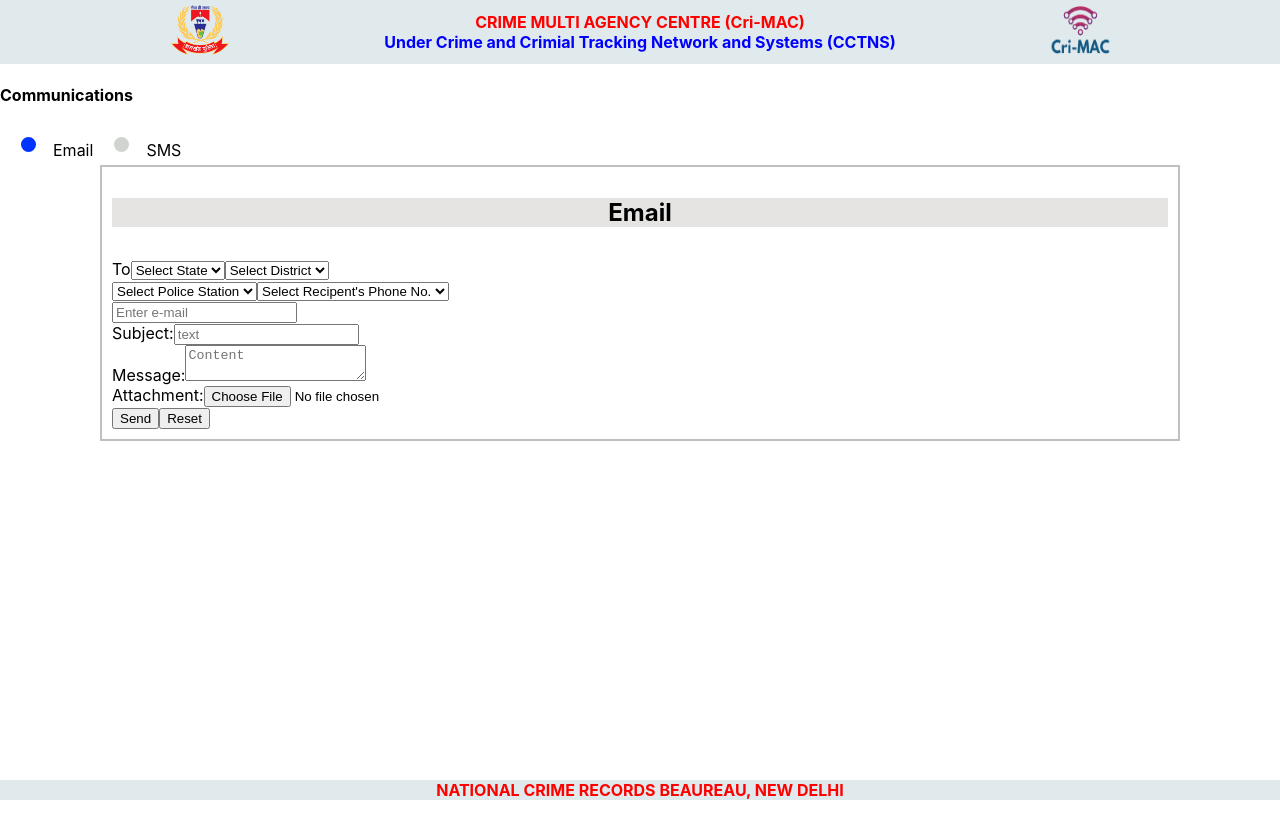
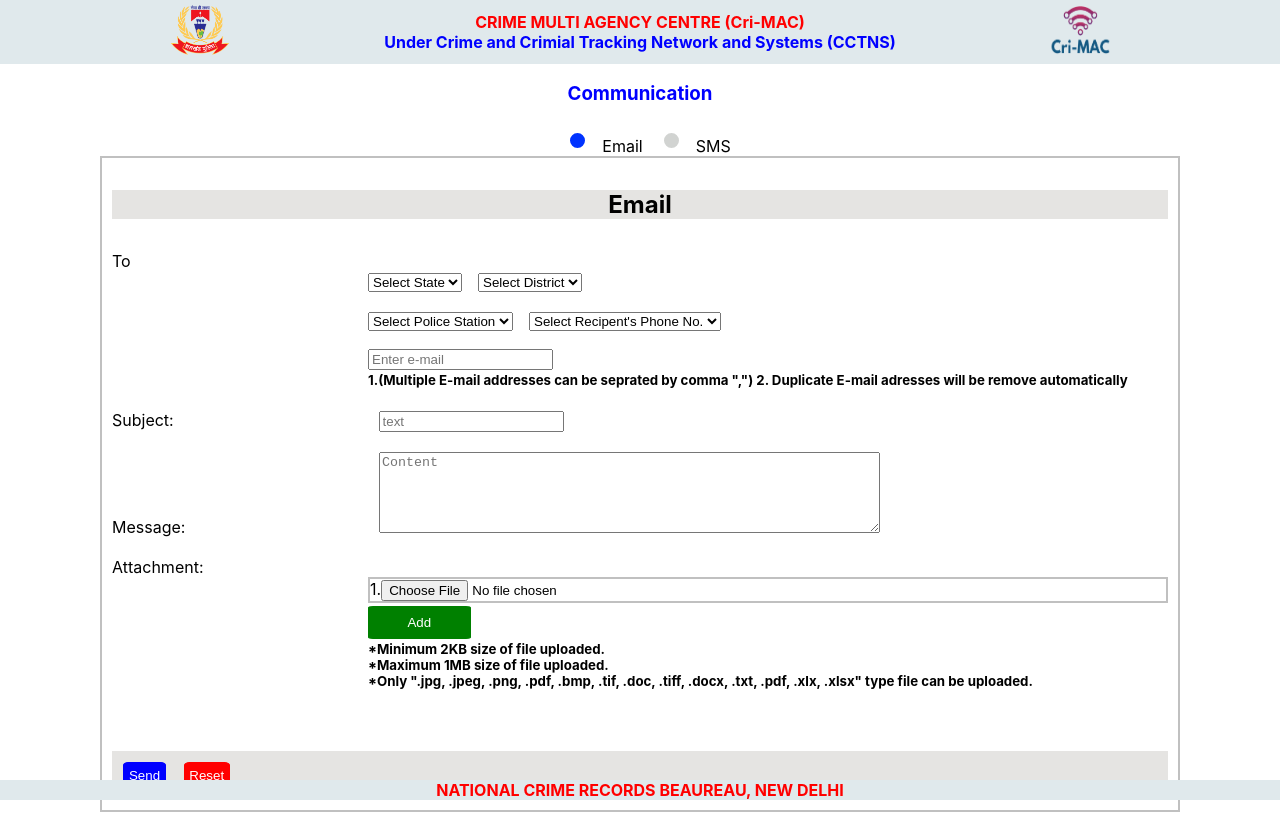
Before and after one commit to PraveenPandey987/Cri-Mac, a React (Create React App) app: page /Communications in a window 1280 px wide. Built offline with nearby package versions, Linux system fonts and the light colour scheme.

Commit message:
styling done

```diff
--- a/src/pages/Communications.js
+++ b/src/pages/Communications.js
@@ -47,10 +47,50 @@
 
   };
 
+  const [fileInputs, setFileInputs] = useState([<input key={0} type="file" name="fileToUpload[]" onChange={handleEmailChange} />]);
+  const allowedFileTypes = [
+    '.jpg', '.jpeg', '.png', '.pdf', '.bmp', '.tif', '.doc', '.tiff', '.docx', '.txt', '.pdf', '.xlx', '.xlsx'
+  ];
+
+  const addFileInput = () => {
+    const newInputKey = fileInputs.length;
+    const newFileInput = <input key={newInputKey} type="file" name="fileToUpload[]" onChange={handleEmailChange}/>;
+    setFileInputs([...fileInputs, newFileInput]);
+  };
+
+  const handleFileChange = (event) => {
+    const file = event.target.files[0];
+
+    if (file) {
+      const fileSizeInBytes = file.size;
+      const minSize = 2 * 1024;
+      const maxSize = 1024 * 1024;
+
+      if (fileSizeInBytes < minSize) {
+        alert('File is too small. Minimum size is 2KB.');
+        event.target.value = '';
+      } else if (fileSizeInBytes > maxSize) {
+        alert('File is too large. Maximum size is 1MB.');
+        event.target.value = '';
+      } else if (!allowedFileTypes.includes(file.name.split('.').pop().toLowerCase())) {
+        alert('Invalid file type. Allowed types are: .jpg, .jpeg, .png, .pdf, .bmp, .tif, .doc, .tiff, .docx, .txt, .pdf, .xlx, .xlsx');
+        event.target.value = '';
+      }
+    }
+  }
   return (
     <div>
-      <h4>Communications</h4>
-      <div>
+      <h3 style={{
+              marginLeft:"0rem",
+              marginTop:"1.1rem",
+              color:"blue",
+              textAlign:"center"
+              }}>Communication</h3>
+      <div style={{
+              marginLeft:"0rem",
+              marginTop:"1.1rem",
+              textAlign:"center"
+              }}>
         <label>
           <input
             type="radio"
@@ -73,7 +113,7 @@
         </label>
        </div >
        <div style={{
-      margin: '5px 100px 5px 100px',
+      margin: '0px 100px 5px 100px',
       padding:'0px 10px 10px 10px',
       border: '2px solid #C0C0C0'
     }}>
@@ -86,8 +126,14 @@
               background:'#E5E4E2'
             }}>Email</h4>
           <div>
-           <label>To</label>
-            <select name="state" onChange={handleEmailChange} required>
+           <label style={{
+              marginTop:"2rem"
+              }}>To</label>
+              <div style={{
+              marginLeft:"16rem",
+              marginTop:"0rem"
+              }}>
+            <select name="state" onChange={handleEmailChange} required style={{marginRight:"1rem"}}>
 
               <option value="">Select State</option>
             </select>
@@ -96,21 +142,28 @@
 
               <option value="">Select District</option>
             </select>
-            <div>
-            <select name="policeStation" onChange={handleSmsChange} required>
+            </div>
+            <div style={{
+              marginLeft:"16rem",
+              marginTop:"1.1rem"
+              }}>
+            <select name="policeStation" onChange={handleSmsChange} required style={{marginRight:"1rem"}}>
 
               <option value="">Select Police Station</option>
             </select>
             <select name="phoneNo." onChange={handleSmsChange} required>
 
-              <option value="">Select Recipent's Phone No.</option>
+              <option value="" style={{marginLeft:"30rem"}}>Select Recipent's Phone No.</option>
             </select>
 
             </div>
 
           </div>
 
-          <div>
+          <div style={{
+              marginLeft:"16rem",
+              marginTop:"1.1rem"
+              }}>
 
             <input
               type="email"
@@ -120,9 +173,12 @@
               onChange={handleEmailChange}
               required
             />
+            <h5 style={{marginTop:"0.1rem"}}>1.(Multiple E-mail addresses can be seprated by comma ",") 2. Duplicate E-mail adresses will be remove automatically</h5>
           </div>
           <div>
-            <label>Subject:</label>
+            <label style={{
+              marginRight:"12.8rem"
+              }}>Subject:</label>
             <input
               type="text"
               name="subject"
@@ -131,28 +187,87 @@
               onChange={handleEmailChange}
               required
             />
-          </div>
+          </div><br/>
           <div>
-            <label>Message:</label>
+            <label style={{
+              marginRight:"12.1rem",
+              marginBottom:"5rem",
+              }}>Message:</label>
             <textarea
+
               name="message"
               value={emailState.message}
               placeholder='Content'
+              rows={5}
+              cols={60}
               onChange={handleEmailChange}
+
               required
             ></textarea>
-          </div>
+          </div><br/>
           <div>
             <label>Attachment:</label>
-            <input
-              type="file"
-              accept=".jpg, .jpeg, .png, .pdf, .bmp, .tif, .doc, .tiff, .docx, .txt, .pdf, .xlx, .xlsx"
-              onChange={handleEmailAttachmentChange}
-            />
+            <div style={{
+              marginLeft:"16rem",
+
+            }}>
+              <form action="upload.php" method="post" encType="multipart/form-data">
+                <div id="fileInputs" >
+                  {fileInputs.map((input, index) => (
+                    <div key={index} style={{
+                      border:"2px solid #C0C0C0 ",
+                      borderBlockEndWidth:"30%",
+                    padding:"0.4 0.4 0.2 0.2"}}>
+                      {index+1}.{input}
+
+                    </div>
+
+                  ))}
+                </div>
+                <button type="button" onClick={addFileInput} style={{
+                  color:"white",
+                  marginTop:"0.2rem",
+                  background:"green",
+                  border:"1px solid green",
+                  borderRadius:"5%",
+                  padding:"0.5rem 2.4rem"
+                }}>Add </button>
+
+              </form>
+            </div>
+
+            <h5 style={{
+              marginLeft:"16rem",
+              marginTop:"0.1rem"}}>*Minimum 2KB size of file uploaded.<br/>
+              *Maximum 1MB size of file uploaded.<br/>
+              *Only ".jpg, .jpeg, .png, .pdf, .bmp, .tif, .doc, .tiff, .docx, .txt, .pdf, .xlx, .xlsx" type file can be uploaded.
+            </h5>
           </div>
-          <div>
-            <button type="submit">Send </button>
-            <button type='reset'>Reset</button>
+          <br/><br/>
+          <div style={{
+              marginBottom:"0",
+              padding:"0.7rem",
+              background:'#E5E4E2',
+
+            }}>
+            <button type="submit" style={{
+              background:"blue",
+              color:"white",
+              textDecorationColor:"white",
+              padding:"0.3rem",
+              marginRight:"1.1rem",
+              border:"0.1rem solid blue",
+              borderRadius:"12%"
+              }}>Send </button>
+            <button type='reset'style={{
+              background:"red",
+              color:"white",
+              textDecorationColor:"white",
+              padding:"0.3rem",
+              marginRight:"1.1rem",
+              border:"0.1rem solid red",
+              borderRadius:"12%"
+              }}>Reset</button>
           </div>
         </form>
       ) : (
@@ -165,19 +280,27 @@
             }}>SMS</h4>
           <div >
             <label>Phone Number</label>
-            <select name="state" onChange={handleSmsChange} required>
+            <select name="state" onChange={handleSmsChange} required style={{
+              marginTop:"0.1rem",
+              marginLeft:"9.3rem",
+              marginRight:"1rem"
+              }}>
 
               <option value="">Select State</option>
             </select>
-            <select name="district" onChange={handleSmsChange} required>
+            <select name="district" onChange={handleSmsChange} required
+              >
 
               <option value="">Select District</option>
             </select>
           </div>
 
-          <div>
+          <div style={{
+              marginTop:"0.1rem",
+              marginLeft:"16rem"
+              }}>
 
-            <select name="policeStation" onChange={handleSmsChange} required>
+            <select name="policeStation" onChange={handleSmsChange} required style={{marginRight:"1rem"}}>
 
               <option value="">Select Police Station</option>
             </select>
@@ -196,8 +319,17 @@
               placeholder="Recipent's Phone no."
               value={emailState.email}
               onChange={handleEmailChange}
+              cols={40}
               required
+              style={{
+                marginTop:"1rem",
+                marginLeft:"16rem"
+                }}
             />
+            <h5 style={{
+              marginTop:"0.1rem",
+              marginLeft:"16rem"
+              }}>1.(Multiple phone numbers can be seprated by comma ",") 2. Duplicate phone numbers will be remove automatically</h5>
           </div>
           <div>
             <label>Message</label>
@@ -206,12 +338,39 @@
               value={smsState.content}
               placeholder='Content'
               onChange={handleSmsChange}
+              rows={5}
+              cols={60}
               required
+              style={{
+                marginLeft:"12.1rem"
+              }}
             ></textarea>
+
           </div>
-          <div>
-            <button type="submit">Send </button>
-            <button type='reset'>Reset</button>
+          <div style={{
+              marginBottom:"0",
+              padding:"0.7rem ",
+              background:'#E5E4E2',
+
+            }}>
+          <button type="submit" style={{
+              background:"blue",
+              color:"white",
+              textDecorationColor:"white",
+              padding:"0.3rem",
+              marginRight:"1.1rem",
+              border:"0.1rem solid blue",
+              borderRadius:"12%"
+              }}>Send </button>
+            <button type='reset'style={{
+              background:"red",
+              color:"white",
+              textDecorationColor:"white",
+              padding:"0.3rem",
+              marginRight:"1.1rem",
+              border:"0.1rem solid red",
+              borderRadius:"12%"
+              }}>Reset</button>
           </div>
         </form>
       )}
@@ -220,4 +379,5 @@
   );
 }
 
+
 export default Communications;
```
